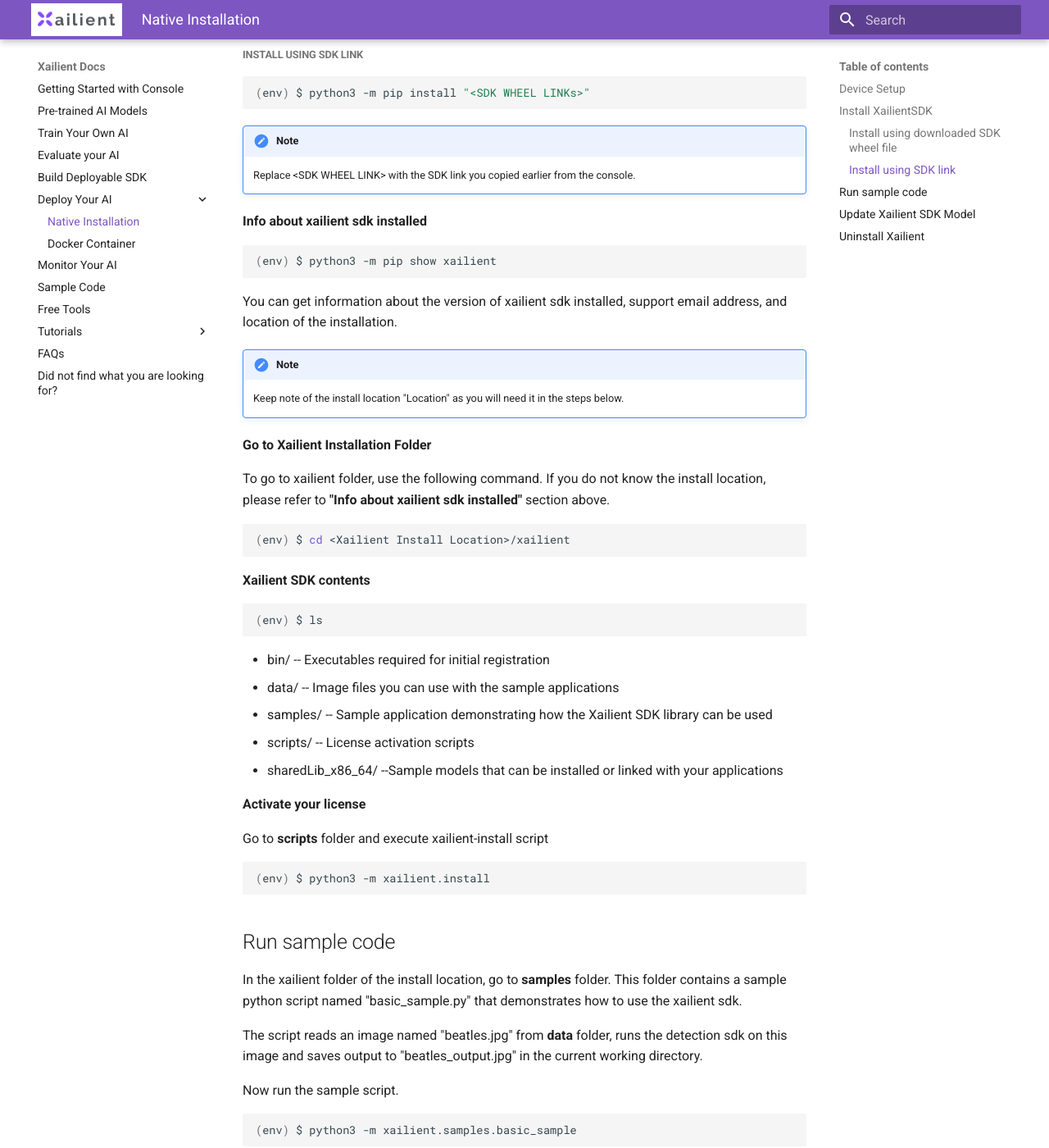
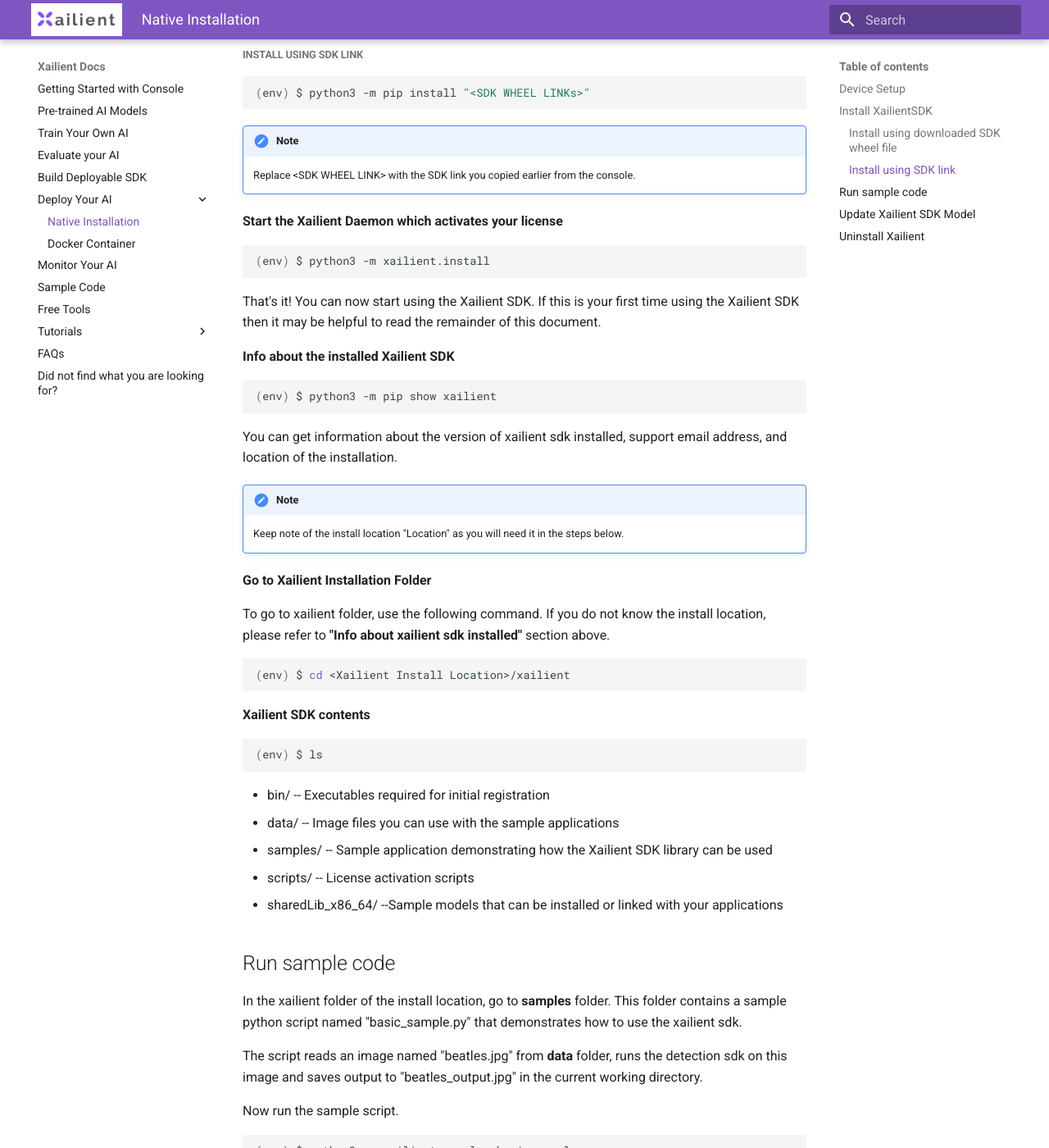
Before and after one commit to xailient-public/docs, an MkDocs documentation site: the page built from docs/installation.md, in a window 1280 px wide and 1400 px high, scrolled down 2782 px. Shown: the whole window at 82% size. Built offline with MkDocs 1.6.1 and Material for MkDocs 9.7.7, drawn with Linux system fonts in a browser that asks for light colours; some of the changed text lies outside the part shown.

Commit message:
Moved bare necessity install steps earlier in doc

````diff
--- a/docs/installation.md
+++ b/docs/installation.md
@@ -125,7 +125,16 @@ __Install SDK Wheel__
 !!! note
     Replace &lt;SDK WHEEL LINK&gt; with the SDK link you copied earlier from the console.
 
-__Info about xailient sdk installed__
+__Start the Xailient Daemon which activates your license__
+
+```bash
+(env) $ python3 -m xailient.install
+```
+
+That's it! You can now start using the Xailient SDK. If this is your first time using the Xailient
+SDK then it may be helpful to read the remainder of this document.
+
+__Info about the installed Xailient SDK__
 
 ```bash
 (env) $ python3 -m pip show xailient
@@ -156,15 +165,6 @@ __Xailient SDK contents__
 * scripts/ -- License activation scripts
 * sharedLib_x86_64/ --Sample models that can be installed or linked with your applications
 
-
-__Activate your license__
-
-Go to __scripts__ folder and execute xailient-install script
-
-```bash
-(env) $ python3 -m xailient.install
-```
-
 ## Run sample code
 
 In the xailient folder of the install location, go to __samples__ folder. This folder contains a sample python script named "basic_sample.py" that demonstrates how to use the xailient sdk.
@@ -176,8 +176,6 @@ Now run the sample script.
 ```bash
 (env) $ python3 -m xailient.samples.basic_sample
 ```
-
-Now go to __data__ folder to see the input and output images.
 
 Input Image | Output Image
 :-------------------------:|:-------------------------:
@@ -195,7 +193,7 @@ When you install a new SDK with a different model using pip install, you do not
 
 ## Uninstall Xailient
 
-Go to xailient/scripts folder and run the uninstalltion script.
+Run the uninstallation script.
 
 ``` bash
 (env) $ python3 -m xailient.install
````
